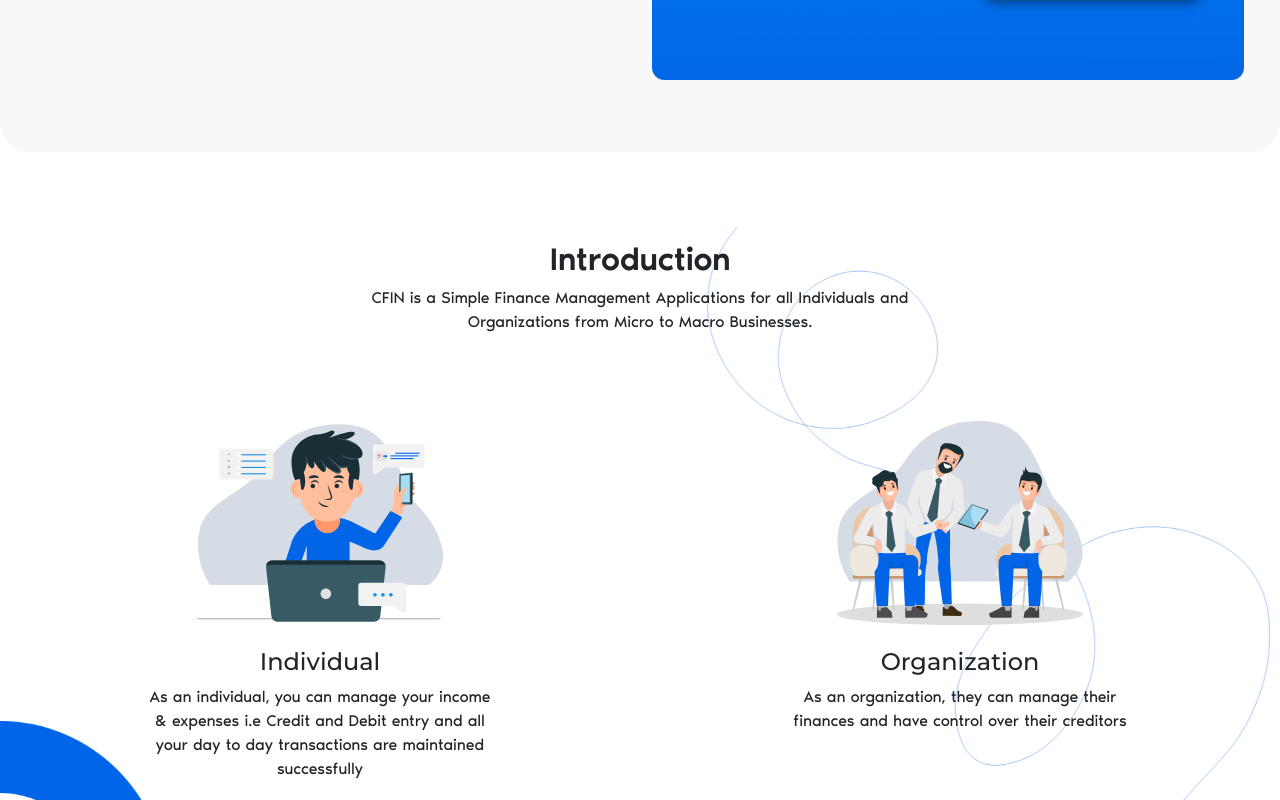
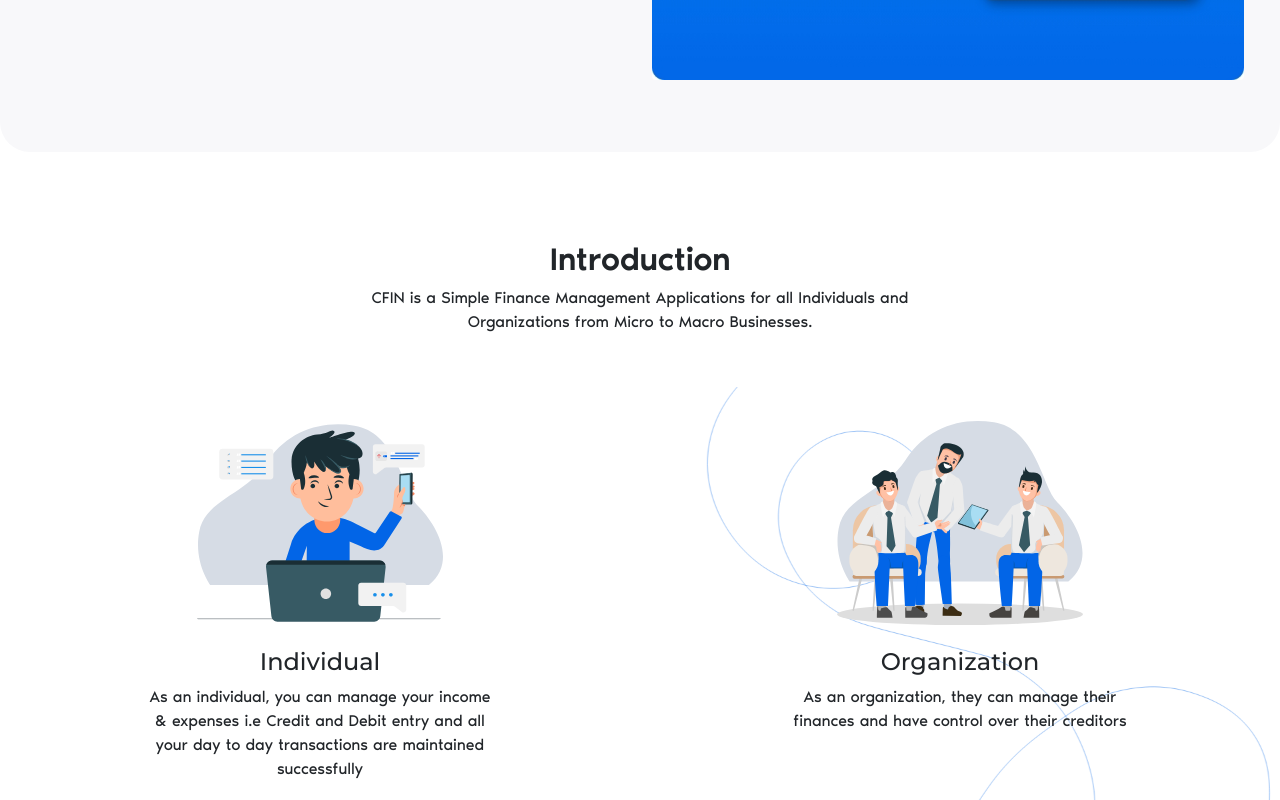
Before and after one commit to Rishi-CloudIn/c-fin-site, a plain HTML site: page index.html in a window 1280 px wide. Shown: the part 813-1613 px from the top of the page. Drawn offline with nearby package versions, Linux system fonts and the light colour scheme.

Commit message:
Background height adjst

```diff
--- a/style.css
+++ b/style.css
@@ -33,7 +33,7 @@
 
 .bg-img-1 {
   position: absolute;
-  top: 130%;
+  top: 150%;
   left: 0%;
   border-radius: 40px;
   z-index: 0;
```
